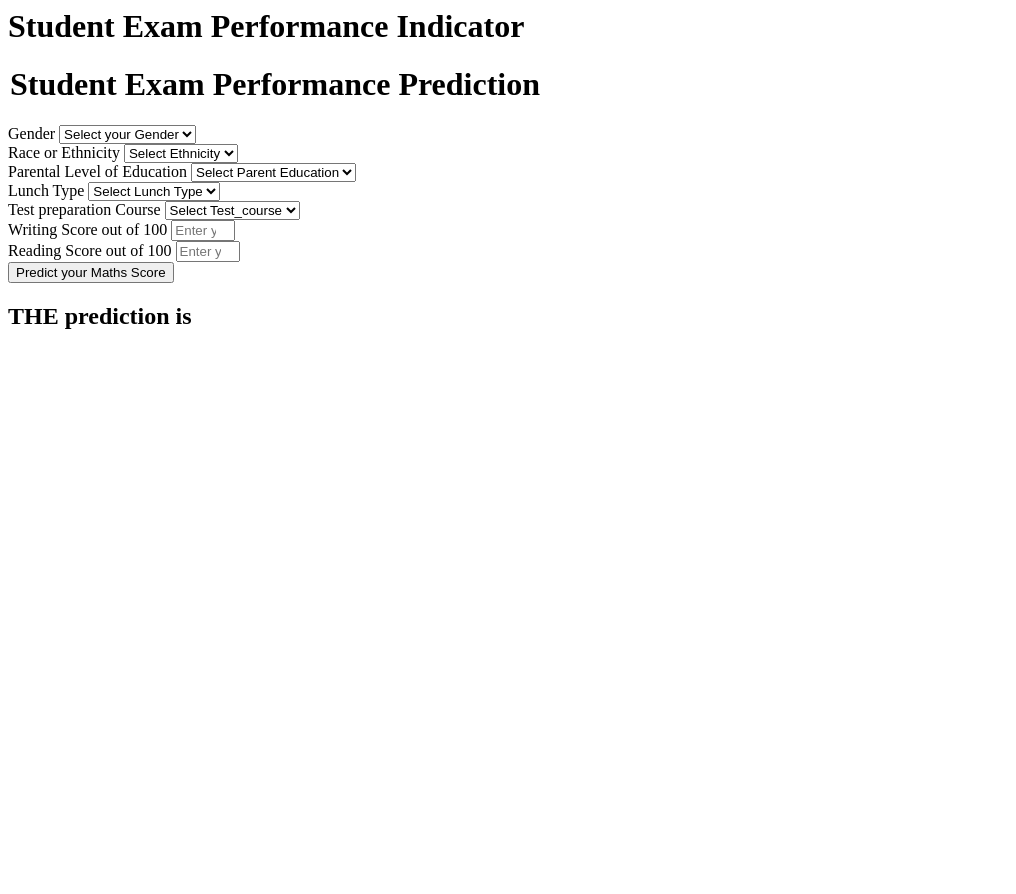
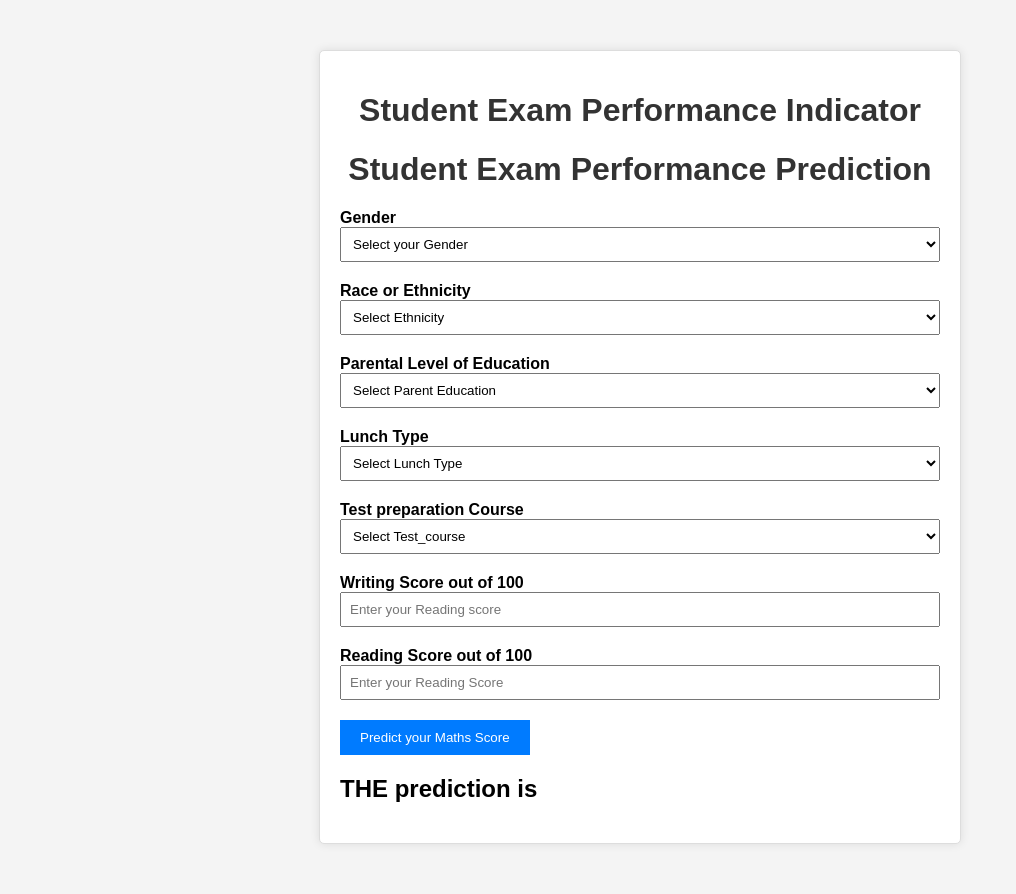
Before and after one commit to KiRIto1214/ml, a Flask app: template templates/home.html in a window 1280 px wide. Shown: the whole page, without its empty margins (0-1016 px from the left). Before the commit the page ends 329 px from the top, so only its background shows below. Run offline with Flask 3, Linux system fonts and the light colour scheme; the template is opened without the code that fills it, so the values that code supplies are empty.

Commit message:
added css style

```diff
--- a/app.py
+++ b/app.py
@@ -10,14 +10,14 @@ application=Flask(__name__)
 app=application
 
 ## Route for a home page
-#http://127.0.0.1:5000/predictdata
+#http://127.0.0.1:5000/
 
-@app.route('/')
-def index():
+# @app.route('/')
+# def index():
 
-    return render_template('index.html')
+#     return render_template('index.html')
 
-@app.route('/predictdata',methods=['GET','POST'])
+@app.route('/',methods=['GET','POST'])
 def predict_datapoint():
 
     if request.method=='GET':
--- /dev/null
+++ b/static/style.css
@@ -0,0 +1,57 @@
+/* style.css */
+
+body {
+    font-family: 'Arial', sans-serif;
+    margin: 0;
+    padding: 0;
+    background-color: #f4f4f4;
+}
+
+.login {
+    max-width: 600px;
+    margin: 50px auto;
+    padding: 20px;
+    background-color: #fff;
+    border: 1px solid #ddd;
+    border-radius: 5px;
+    box-shadow: 0 0 10px rgba(0, 0, 0, 0.1);
+}
+
+h1 {
+    text-align: center;
+    color: #333;
+}
+
+form {
+    margin-top: 20px;
+}
+
+.mb-3 {
+    margin-bottom: 20px;
+}
+
+.form-label {
+    font-weight: bold;
+    display: block;
+}
+
+.form-control {
+    width: 100%;
+    padding: 8px;
+    box-sizing: border-box;
+}
+
+.btn-primary {
+    background-color: #007bff;
+    color: #fff;
+    padding: 10px 20px;
+    border: none;
+    cursor: pointer;
+}
+
+.results {
+    margin-top: 20px;
+    text-align: center;
+    font-size: 18px;
+    color: #333;
+}
--- a/templates/home.html
+++ b/templates/home.html
@@ -1,4 +1,9 @@
 <html>
+    <head>
+
+        <link rel="stylesheet" href="{{ url_for('static', filename='style.css') }}">
+    </head>
+
 <body>
     <div class="login">
        <h1>Student Exam Performance Indicator</h1>
```
Also changed, not shown: application.py (deleted, +0 -54 lines).
